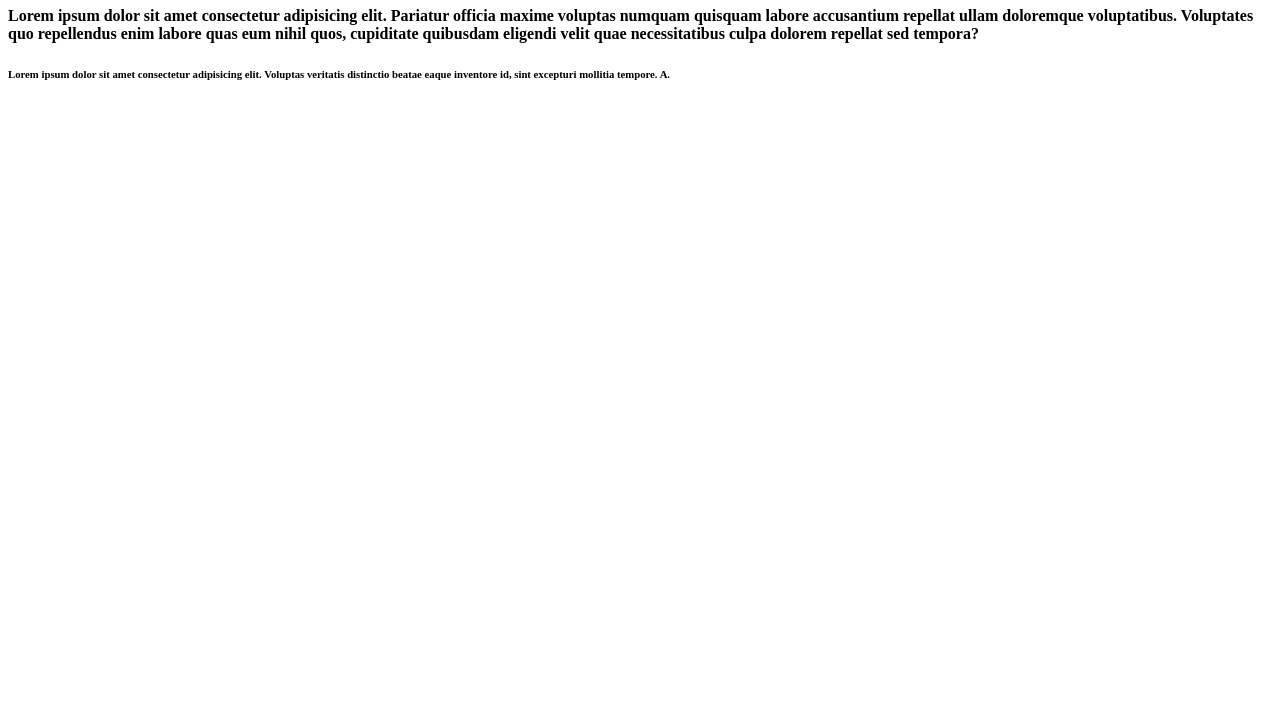
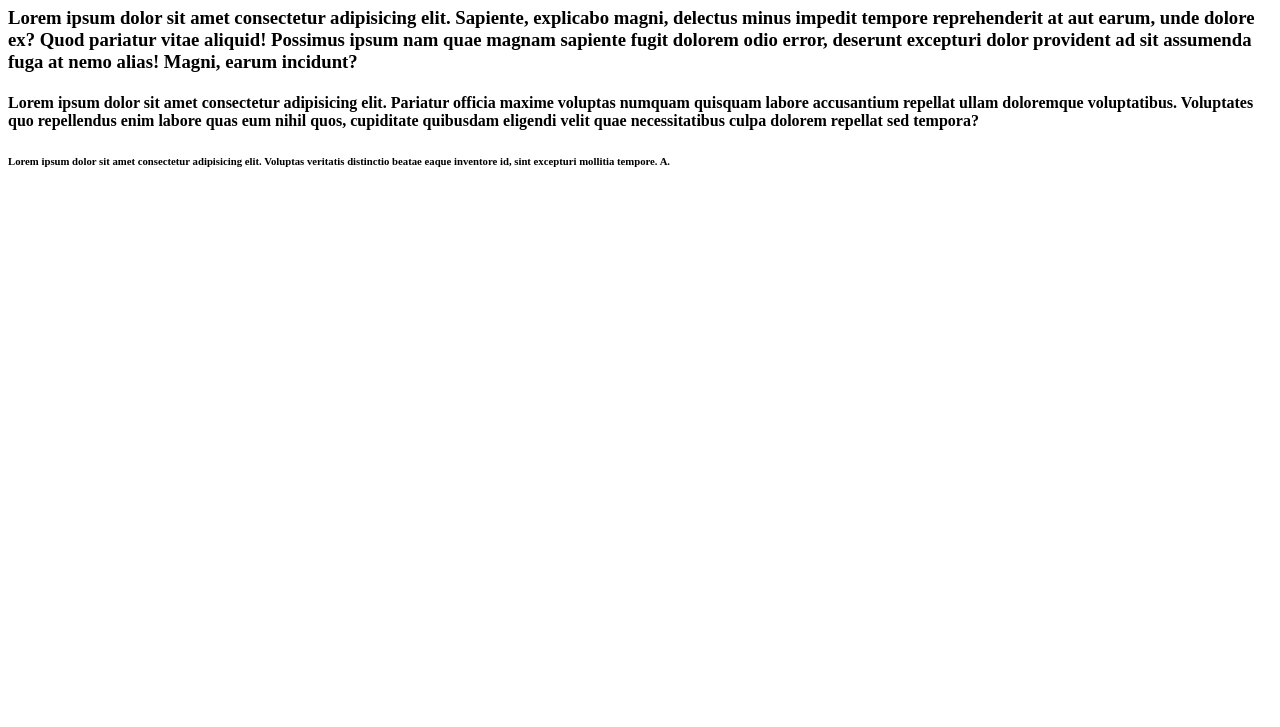
Before and after one commit to shashidharyellenki/sampleci-cd, a plain HTML site: page index.html in a window 1280 px wide. Shown: the part 73-800 px from the top of the page. Drawn offline with Linux system fonts and the light colour scheme.

Commit message:
Deploying to gh-pages from @ shashidharyellenki/sampleci-cd@5c57fd724c3d3b6c406866c9f652335fe458828b 🚀

```diff
--- a/index.html
+++ b/index.html
@@ -1 +1 @@
-<!DOCTYPE html><html lang="en"><head><meta charset="UTF-8"><meta http-equiv="X-UA-Compatible" content="IE=edge"><meta name="viewport" content="width=device-width, initial-scale=1.0"><title>Document</title></head><body> <h1>Hello world</h1> <h4>Lorem ipsum dolor sit amet consectetur adipisicing elit. Pariatur officia maxime voluptas numquam quisquam labore accusantium repellat ullam doloremque voluptatibus. Voluptates quo repellendus enim labore quas eum nihil quos, cupiditate quibusdam eligendi velit quae necessitatibus culpa dolorem repellat sed tempora?</h4> <h6>Lorem ipsum dolor sit amet consectetur adipisicing elit. Voluptas veritatis distinctio beatae eaque inventore id, sint excepturi mollitia tempore. A.</h6> </body></html>
+<!DOCTYPE html><html lang="en"><head><meta charset="UTF-8"><meta http-equiv="X-UA-Compatible" content="IE=edge"><meta name="viewport" content="width=device-width, initial-scale=1.0"><title>Document</title></head><body> <h1>Hello world</h1> <h3>Lorem ipsum dolor sit amet consectetur adipisicing elit. Sapiente, explicabo magni, delectus minus impedit tempore reprehenderit at aut earum, unde dolore ex? Quod pariatur vitae aliquid! Possimus ipsum nam quae magnam sapiente fugit dolorem odio error, deserunt excepturi dolor provident ad sit assumenda fuga at nemo alias! Magni, earum incidunt?</h3> <h4>Lorem ipsum dolor sit amet consectetur adipisicing elit. Pariatur officia maxime voluptas numquam quisquam labore accusantium repellat ullam doloremque voluptatibus. Voluptates quo repellendus enim labore quas eum nihil quos, cupiditate quibusdam eligendi velit quae necessitatibus culpa dolorem repellat sed tempora?</h4> <h6>Lorem ipsum dolor sit amet consectetur adipisicing elit. Voluptas veritatis distinctio beatae eaque inventore id, sint excepturi mollitia tempore. A.</h6> </body></html>
```
